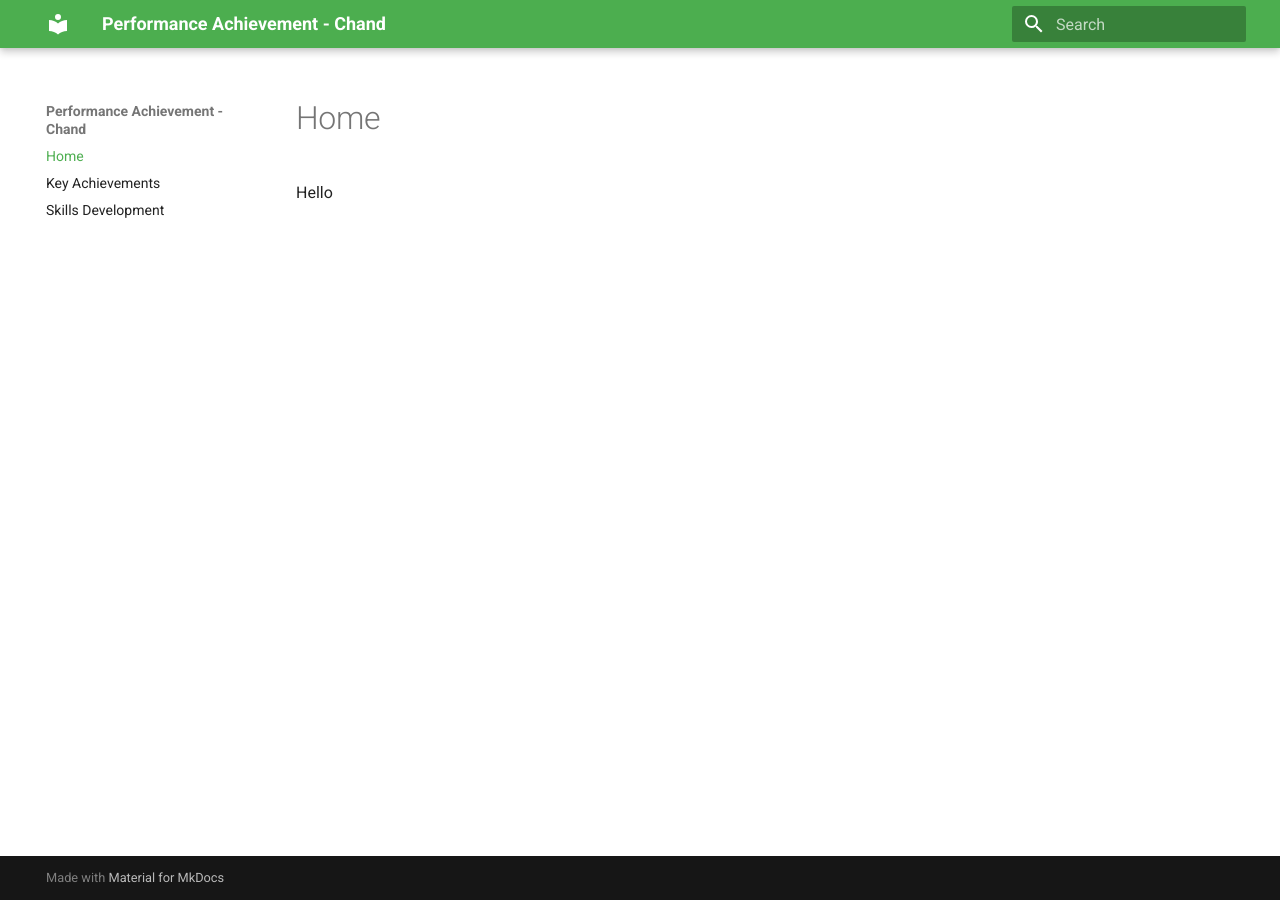
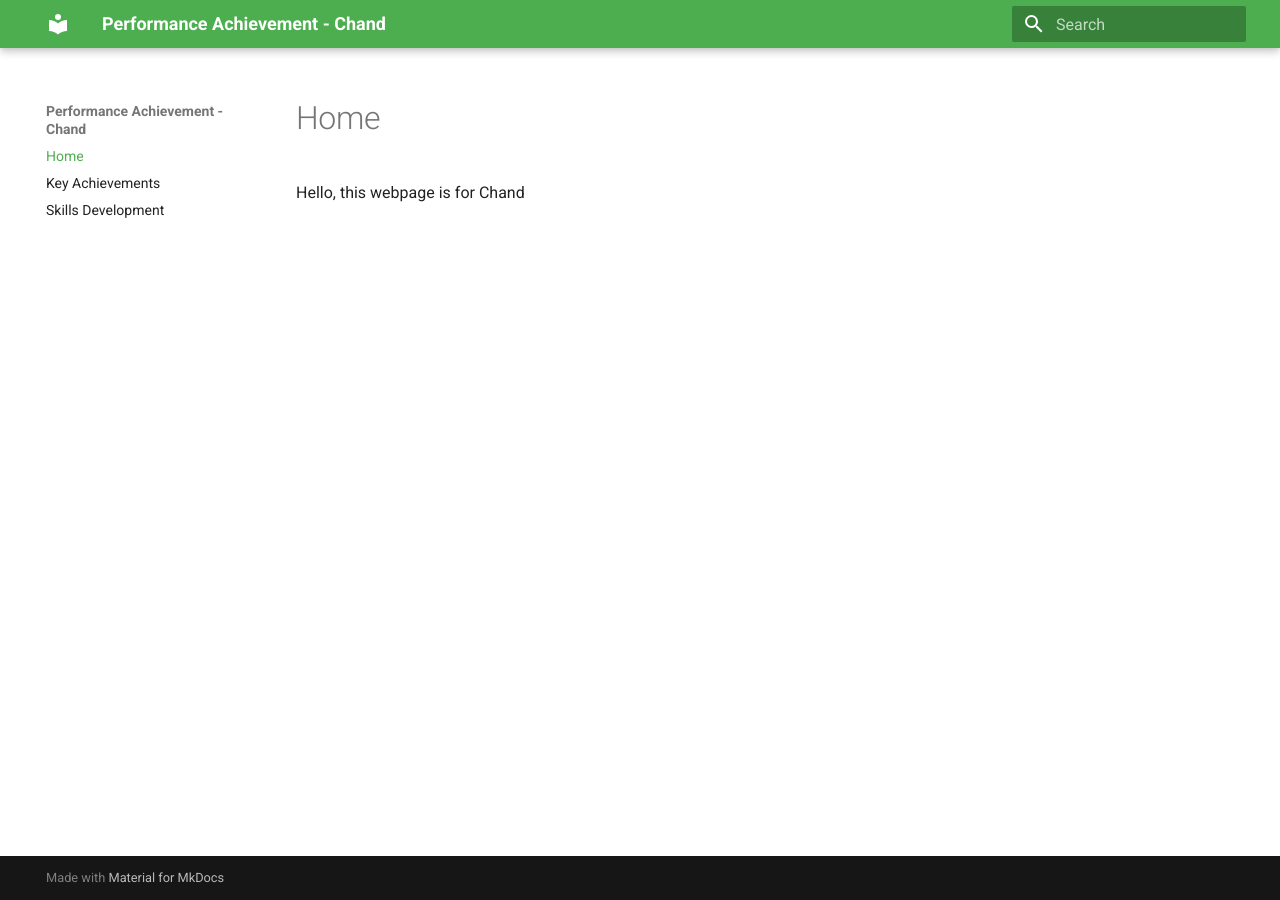
Before and after one commit to skyraman/StarPerformer, an MkDocs documentation site: the page built from docs/index.md, in a window 1280 px wide. Built offline with MkDocs 1.6.1 and Material for MkDocs 9.7.7, drawn with Linux system fonts in a browser that asks for light colours.

Commit message:
Update index.md

```diff
--- a/docs/index.md
+++ b/docs/index.md
@@ -1 +1 @@
-Hello
+Hello, this webpage is for Chand
```
